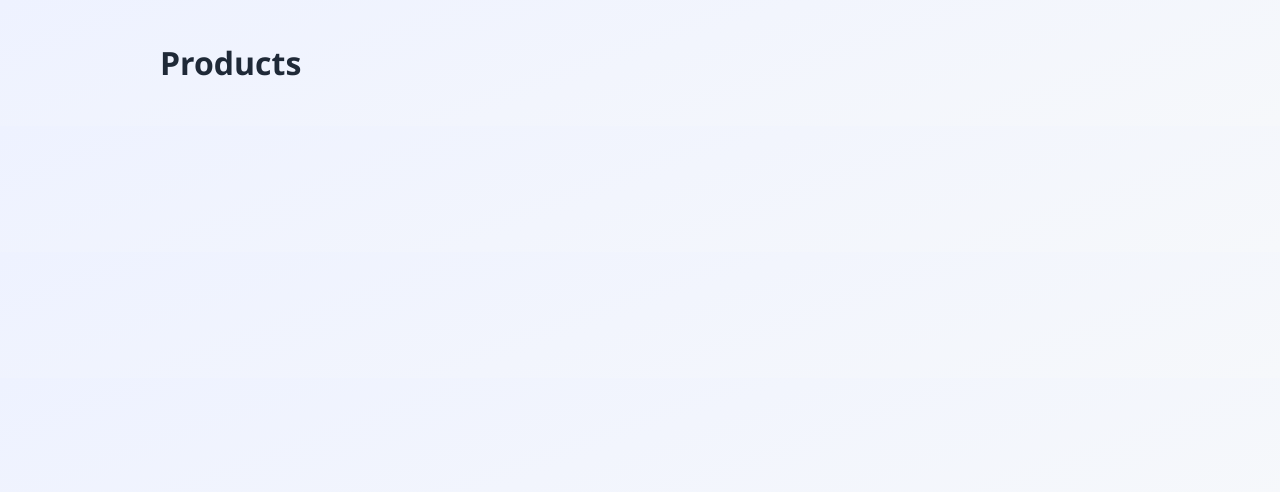
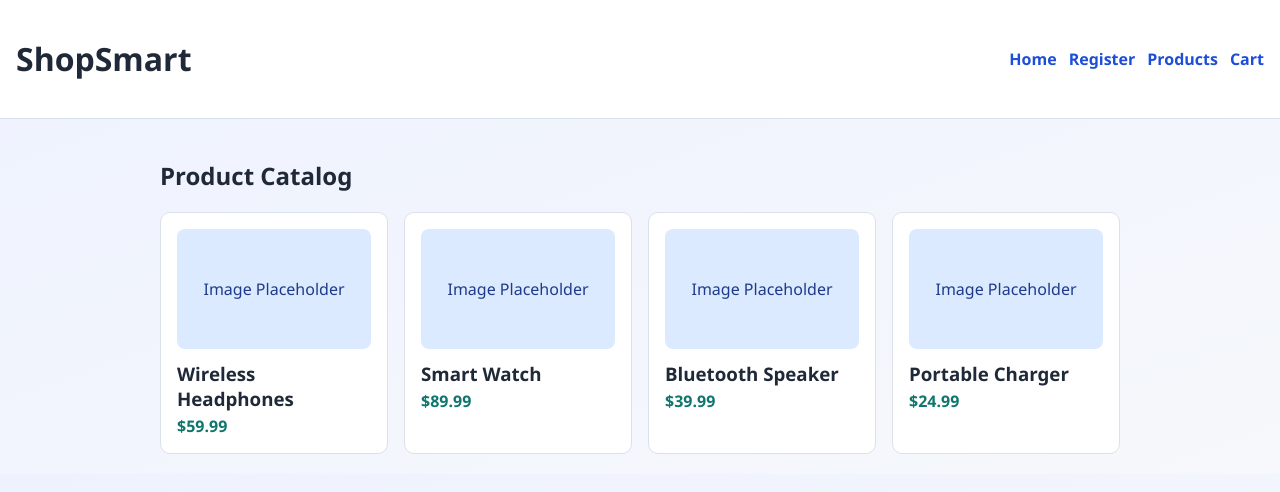
Before and after one commit to rafeq0/shopsmart, a plain HTML site: page pages/products.html in a window 1280 px wide. Drawn offline with Linux system fonts and the light colour scheme.

Commit message:
feat(catalog): implement product browsing UI #SS-2

```diff
--- a/css/style.css
+++ b/css/style.css
@@ -68,3 +68,6 @@ input {
   color: #1e3a8a;
   margin-bottom: 0.75rem;
 }
+
+.product-name { margin: 0 0 0.25rem; }
+.product-price { margin: 0; color: #0f766e; font-weight: 700; }
--- a/js/app.js
+++ b/js/app.js
@@ -1,4 +1,10 @@
 const APP_STORAGE_KEY = "shopsmart_cart";
+const PRODUCTS = [
+  { id: 1, name: "Wireless Headphones", price: 59.99 },
+  { id: 2, name: "Smart Watch", price: 89.99 },
+  { id: 3, name: "Bluetooth Speaker", price: 39.99 },
+  { id: 4, name: "Portable Charger", price: 24.99 }
+];
 
 function loadCart() {
   return JSON.parse(localStorage.getItem(APP_STORAGE_KEY) || "[]");
@@ -33,4 +39,18 @@ function setupRegistration() {
   });
 }
 
+function setupProductCatalog() {
+  const list = document.getElementById("product-list");
+  if (!list) return;
+
+  list.innerHTML = PRODUCTS.map((product) => `
+    <article class="card">
+      <div class="placeholder-image">Image Placeholder</div>
+      <h3 class="product-name">${product.name}</h3>
+      <p class="product-price">$${product.price.toFixed(2)}</p>
+    </article>
+  `).join("");
+}
+
 setupRegistration();
+setupProductCatalog();
--- a/pages/products.html
+++ b/pages/products.html
@@ -7,8 +7,19 @@
   <link rel="stylesheet" href="../css/style.css" />
 </head>
 <body>
+  <header class="site-header">
+    <h1>ShopSmart</h1>
+    <nav>
+      <a href="../index.html">Home</a>
+      <a href="register.html">Register</a>
+      <a href="products.html">Products</a>
+      <a href="cart.html">Cart</a>
+    </nav>
+  </header>
   <main class="container">
-    <h1>Products</h1>
+    <h2>Product Catalog</h2>
+    <section id="product-list" class="grid"></section>
   </main>
+  <script src="../js/app.js"></script>
 </body>
 </html>
```
